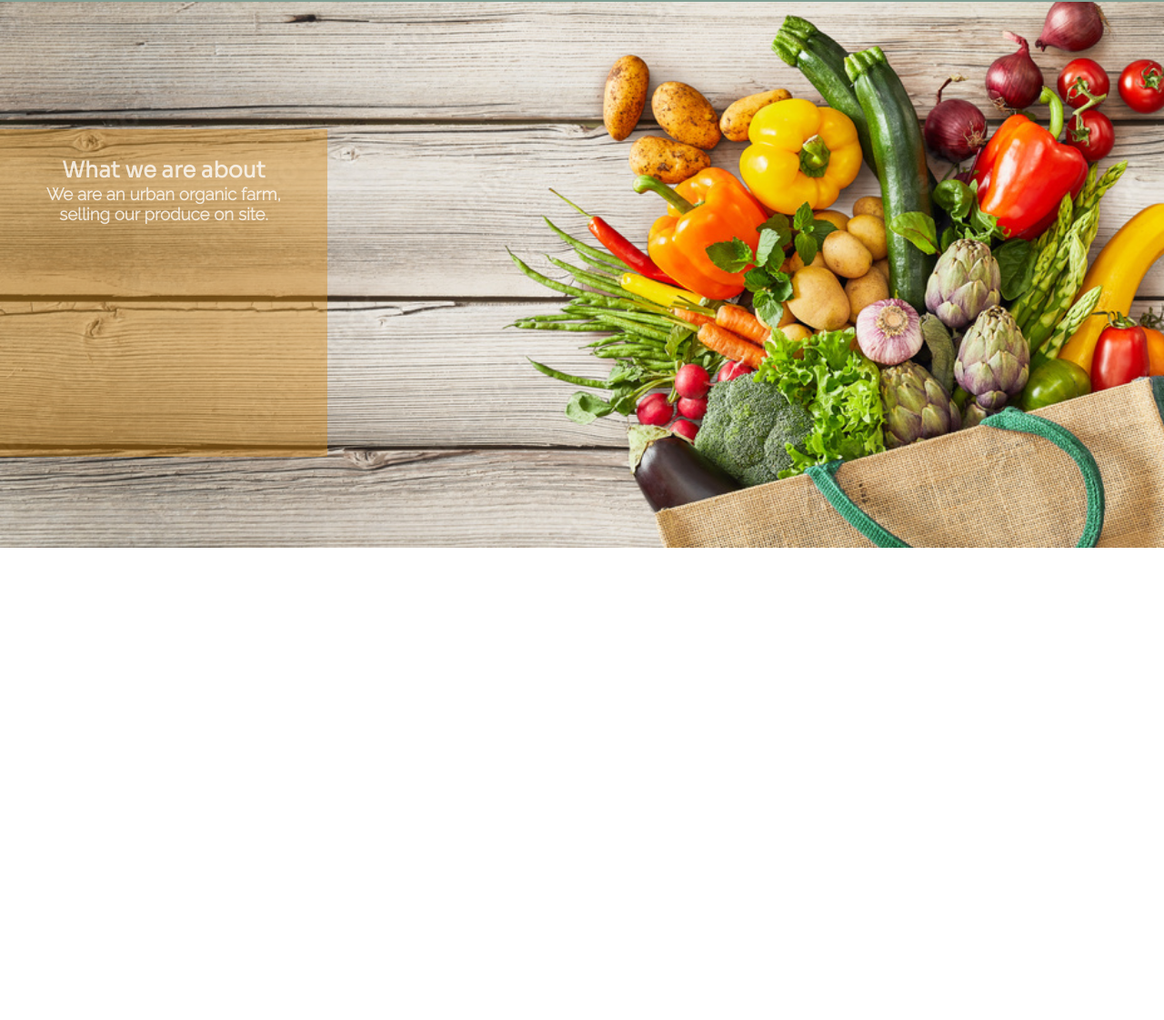
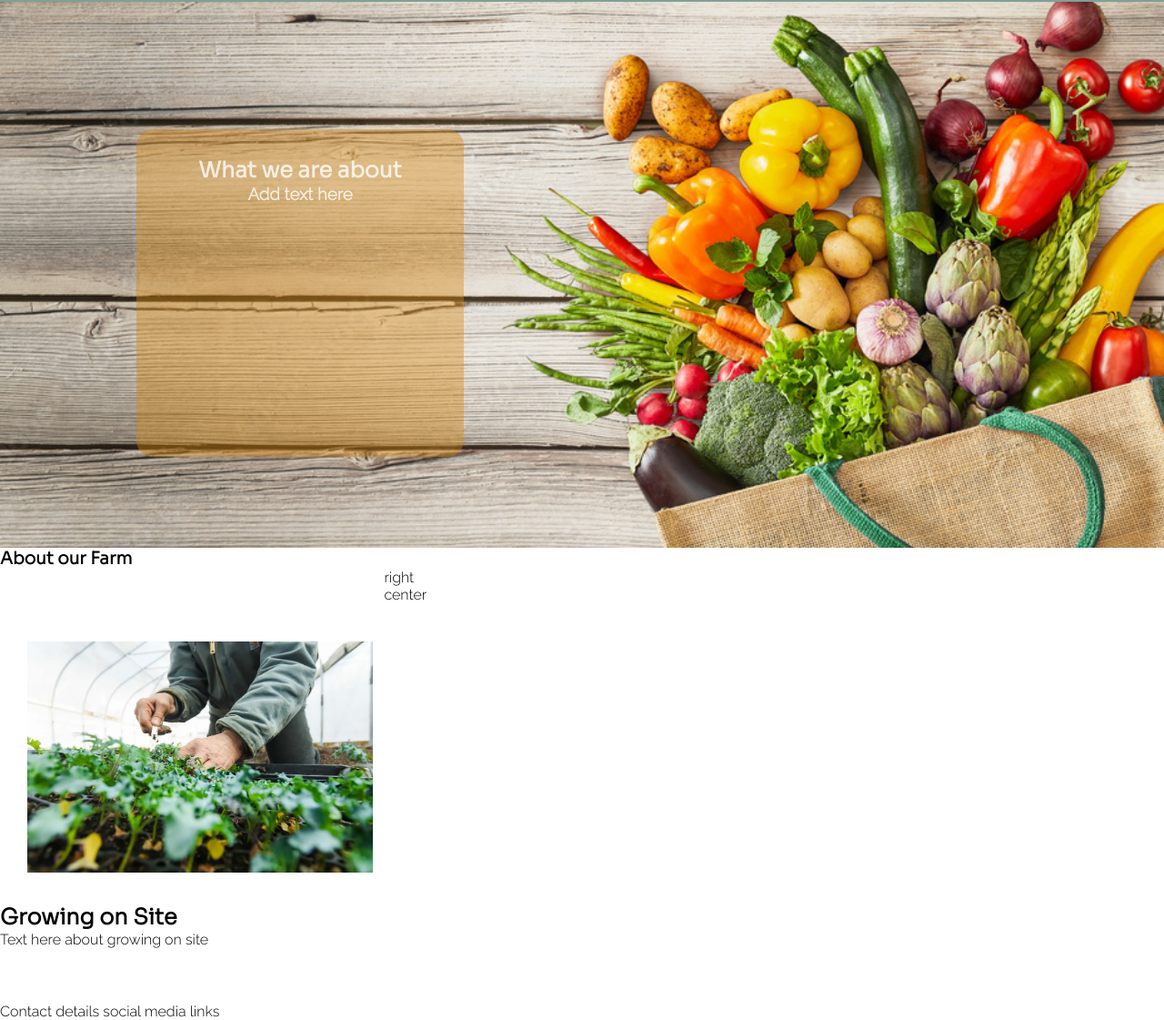
Before and after one commit to AngMaher/Oakfield-Project-1, a plain HTML site: page index.html in a window 1280 px wide. Shown: the part 158-1279 px from the top of the page at 91% size. Before the commit the page ends 800 px from the top, so only its background shows below. Drawn offline with Linux system fonts and the light colour scheme.

Commit message:
set sturcture on about farm section

```diff
--- a/assets/css/style.css
+++ b/assets/css/style.css
@@ -9,12 +9,12 @@
 body {
     font-family: "raleway", sans-serif;
 }
+
 h1, h2 {
     font-family: "Sora", sans-serif;
 }
 
 /*header, nav styling*/
-
 header {
     font-family: "sora", sans-serif;
     color: #26312c;
@@ -22,6 +22,7 @@ header {
     height: 160px;
     font-size: 180%;
 }
+
 #name {
     float: left;
     margin-left: 30px;
@@ -33,14 +34,15 @@ header {
     width: 100%;
     position: relative;
 }
+
 #hero-image{
     height: 600px;
     width: 100%;
     background: url('../images/background-hero.jpeg') repeat center center;
     background-size: cover;
     background-color: rgba (164, 172, 175, .7);
+}
 
-}
 #logo {
     height: 150px;
     width: 160px;
@@ -50,6 +52,7 @@ header {
     border: 2px solid #26312c;
     border-radius: 50%;
 }
+/* text box on hero image*/
 .over-text {
     background-color: rgba(212, 133, 14, 0.4);
     height: 300px;
@@ -57,33 +60,55 @@ header {
     text-align: center;
     padding: 30px;
     color: rgba(255, 255, 255, 0.774);
+    border-radius: 5%;
 
     bottom: 100px;
     float: left;
+    margin-left: 150px;
 
     position: absolute;
 }
+
 .over-text > h2 {
     font-size: 150%;
 }
+
 /*Navagation */
 #menu {
     font-size: 60%;
 }
+
 #menu li {
     float: right;
     list-style-type: none;
     margin-right: 30px;
+}
 
-}
 #menu a{
     color: inherit;
     text-decoration: none;
 }
+
 #menu a:hover{
     border-bottom: 4px solid #26312c;
-    ;
 }
+
 #menu, #name{
     line-height: 150px;
 }
+
+/* About Farm section */
+
+#about-farm {
+    height: 500px;
+}
+
+#left-about-farm {
+    width: 33%;
+    padding-top: 50px;
+    float: left;
+}
+.about-images {
+    width: 90%;
+    margin: 30px;
+}
--- a/index.html
+++ b/index.html
@@ -4,8 +4,10 @@
     <meta charset="UTF-8">
     <meta http-equiv="X-UA-Compatible" content="IE=edge">
     <meta name="viewport" content="width=device-width, initial-scale=1.0">
+    <meta name="description" content="Oakwood Eco Farm, Urban organic farm in Dublin">
+    <meta name="keywords" content="Eco farm, Organic market, Oakwood, dublin">
     <link rel="stylesheet" href="assets/css/style.css">
-    <title>Riverwood</title>
+    <title>Oakfield Eco Farm</title>
 </head>
 <body>
     <header>
@@ -30,12 +32,19 @@
         <div id="hero-image"></div>
         <div class="over-text">
             <h2>What we are about</h2>
-            <h3>We are an urban organic farm, selling our produce on site.</h3>
+            <hr>
+            <h3>Add text here</h3>
         </div>
-    <section>
-    <div></div>
-    <div></div>
-    <div></div>
+    <section id="about-farm">
+        <h1>About our Farm</h1>
+    <div id="left-about-farm">
+        <img src="assets/images/growing.webp" alt="man bending over growing crops" class="about-images">
+        <h2>Growing on Site</h2>
+        <p>Text here about growing on site</p>
+    </div>
+    <div id="right-about-farm">right</div>
+    <div id="centre-about-farm">center</div>
     </section>
+    <footer>Contact details social media links</footer>
 </body>
 </html>
```
Also changed, not shown: assets/images/growing.webp (added).
